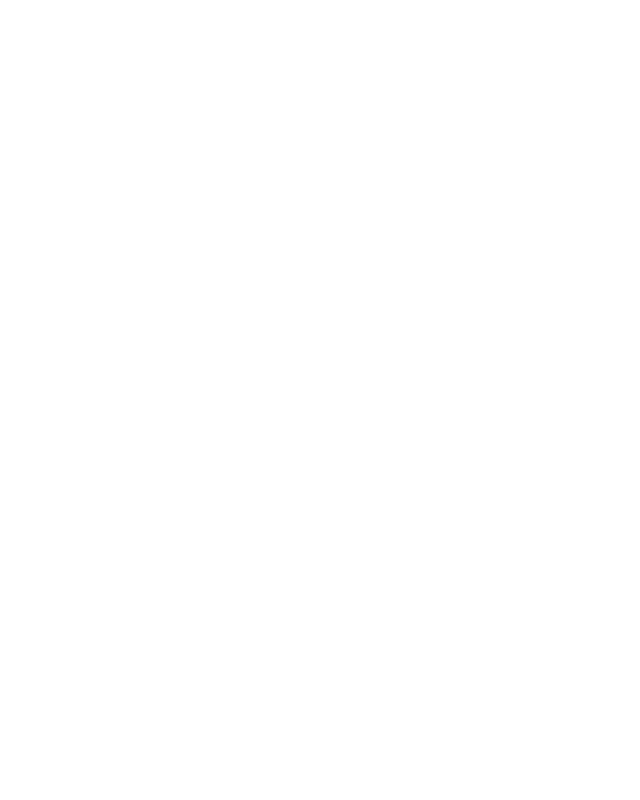
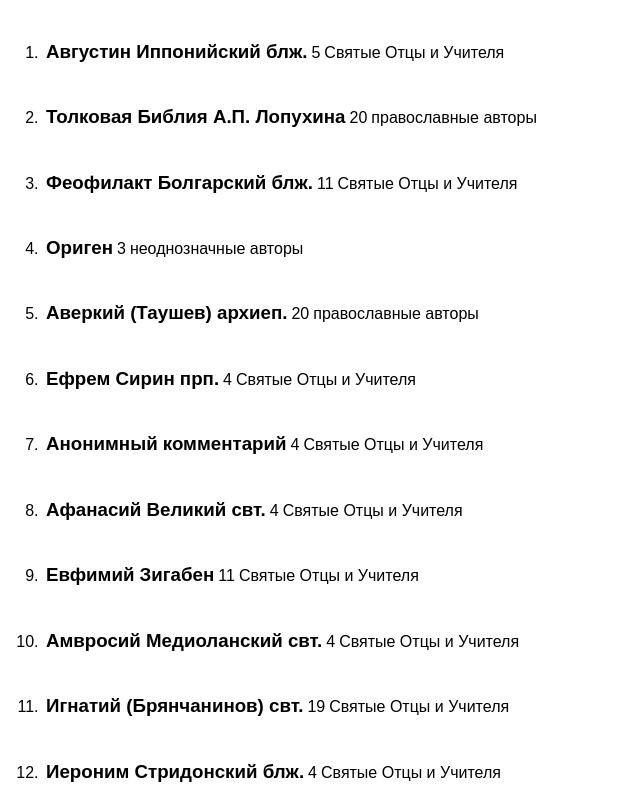
Before and after one commit to mgrama/react-boiler, a React (Create React App) app: page / in a window 1280 px wide. Shown: the top 800 px of the page, without its empty margins (0-640 px from the left). Built offline with nearby package versions, Linux system fonts and the light colour scheme.

Commit message:
data to tables

```diff
--- a/src/App.css
+++ b/src/App.css
@@ -26,3 +26,7 @@
   from { transform: rotate(0deg); }
   to { transform: rotate(360deg); }
 }
+
+ol {
+  text-align: left;
+}
--- a/src/App.js
+++ b/src/App.js
@@ -2,56 +2,37 @@
 import './App.css';
 import { arr } from './example.js'
 
-const TABLE_COLUMNS = [
-  {
-    label: 'Имя',
-    sort: 'default',
-  },
-  {
-    label: 'Век',
-    sort: 'default',
-  },
-  {
-    label: 'Активность',
-    sort: 'default',
-  },
-];
 
 class App extends Component {
-
-  constructor(props) {
-    super(props);
-
-    this.state = {
-      data: [],
-      columns: TABLE_COLUMNS
-    }
-  }
-
-  componentDidMount() {
-    const count = this.count;
-    const ids = arr.map(function(id) {
-      return id.id
-    })
-    console.log(ids)
-    const objs = arr.reduce((sum, i) => ({ ...sum, [i.id]: i }), {});
-    console.log(objs)
-  }
-
-  renderOptions() {
-    const objs = this.state
-  }
 
   render() {
     return (
       <div className="App">
-        {this.renderOptions()}
+        <table>
+          <tr>
+            <td>
+              <ol>
+                {arr.map((item) =>
+                <li key={item.id}>
+                  <td>
+                    <h3>{item.name}</h3>
+                  </td>
+                  <td>
+                    <p>{item.century}</p>
+                  </td>
+                  <td>
+                    <p>{item.ekzeget_type.title}</p>
+                  </td>
+                </li>
+                )}
+              </ol>
+            </td>
+          </tr>
+
+        </table>
+
       </div>
     );
   }
 }
-
-
-
-
 export default App;
```
